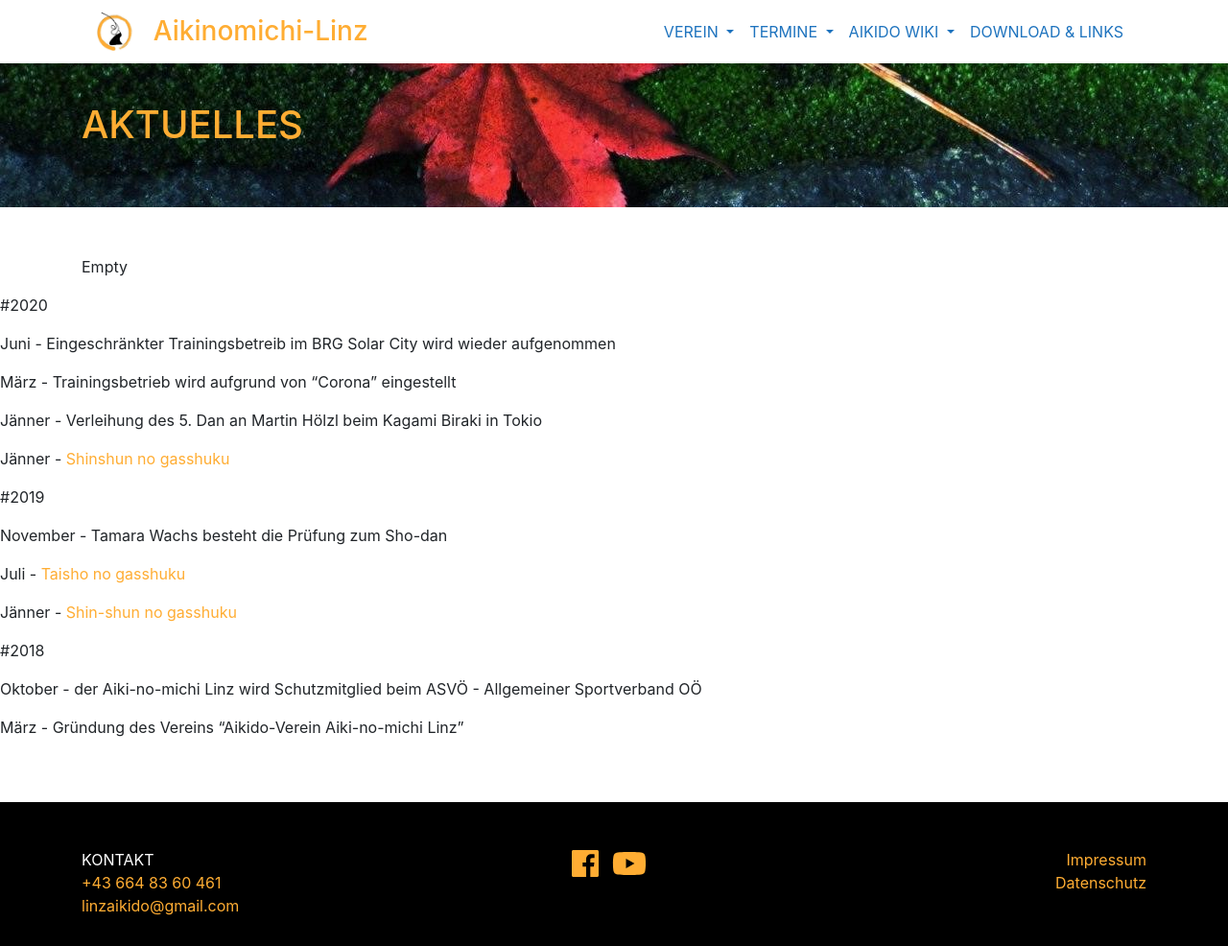
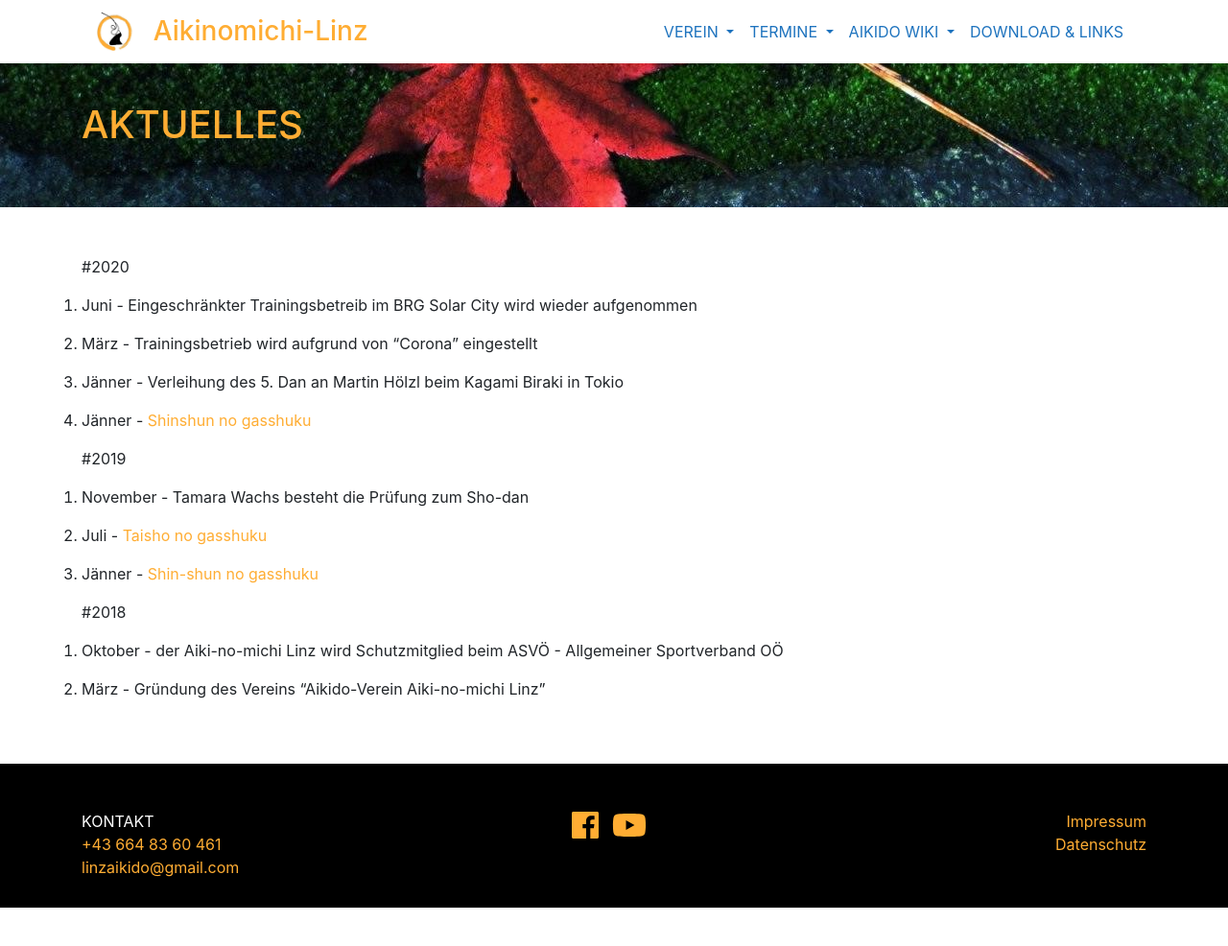
Before and after one commit to TWachs/aikinomichi-linz, a Jekyll site: the page built from aktuelles.md, in a window 1280 px wide. Shown: the whole page at 96% size. Built offline with Jekyll 4.4.1, drawn with Linux system fonts in a browser that asks for light colours; nearby versions of some CDN libraries; after the commit the page ends 946 px from its top, so only the background shows below that.

Commit message:
Update aktuelles.md
Formatierung

```diff
--- a/aktuelles.md
+++ b/aktuelles.md
@@ -5,8 +5,6 @@ title: Aktuelles
 
 
 <div class="container block" markdown="1">
-Empty
-</div>
 
 #2020
 
@@ -31,3 +29,5 @@ Empty
 17. Oktober - der Aiki-no-michi Linz wird Schutzmitglied beim ASVÖ - Allgemeiner Sportverband OÖ
 
 30. März - Gründung des Vereins "Aikido-Verein Aiki-no-michi Linz"
+
+</div>
```
